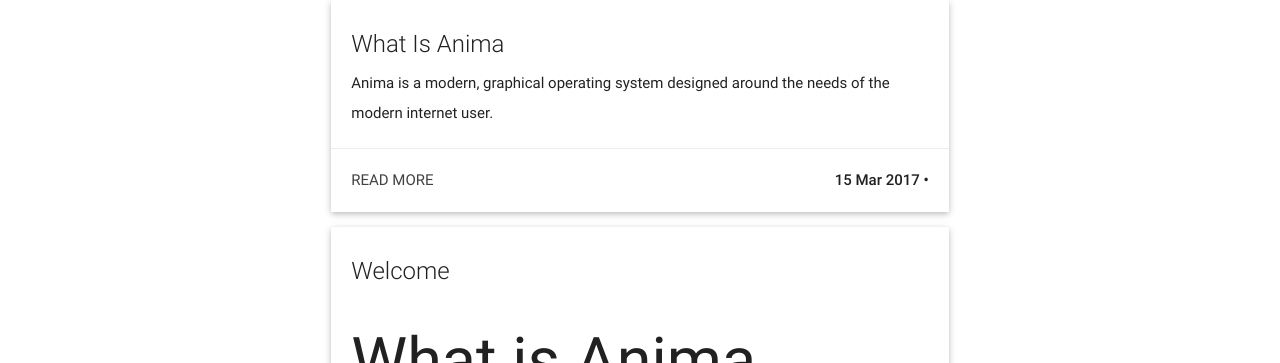
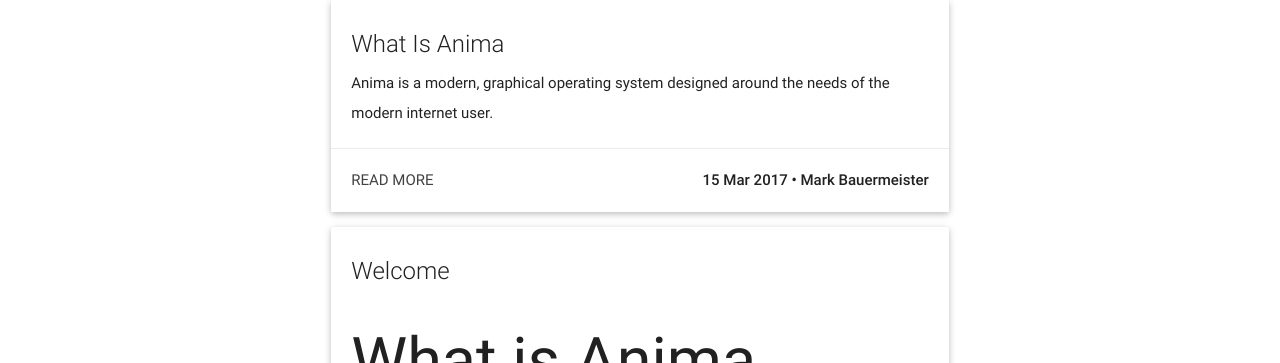
Before and after one commit to Anima-OS/Anima-OS.com, a Jekyll site: the page built from blog.html, in a window 1280 px wide. Shown: the part 242-605 px from the top of the page. Built offline with Jekyll 4.4.1, drawn with Linux system fonts in a browser that asks for light colours; nearby versions of some CDN libraries.

Commit message:
Update authors.yml

```diff
--- a/_data/authors.yml
+++ b/_data/authors.yml
@@ -39,3 +39,8 @@ zigapk:
   name: Ziga Patacko Koderman
   picture: /images/avatars/avatar_zigapk.jpg
   github: zigapk
+
+Happy-Ferret:
+  name: Mark Bauermeister
+  twitter: happyferrete
+  github: Happy-Ferret
```
